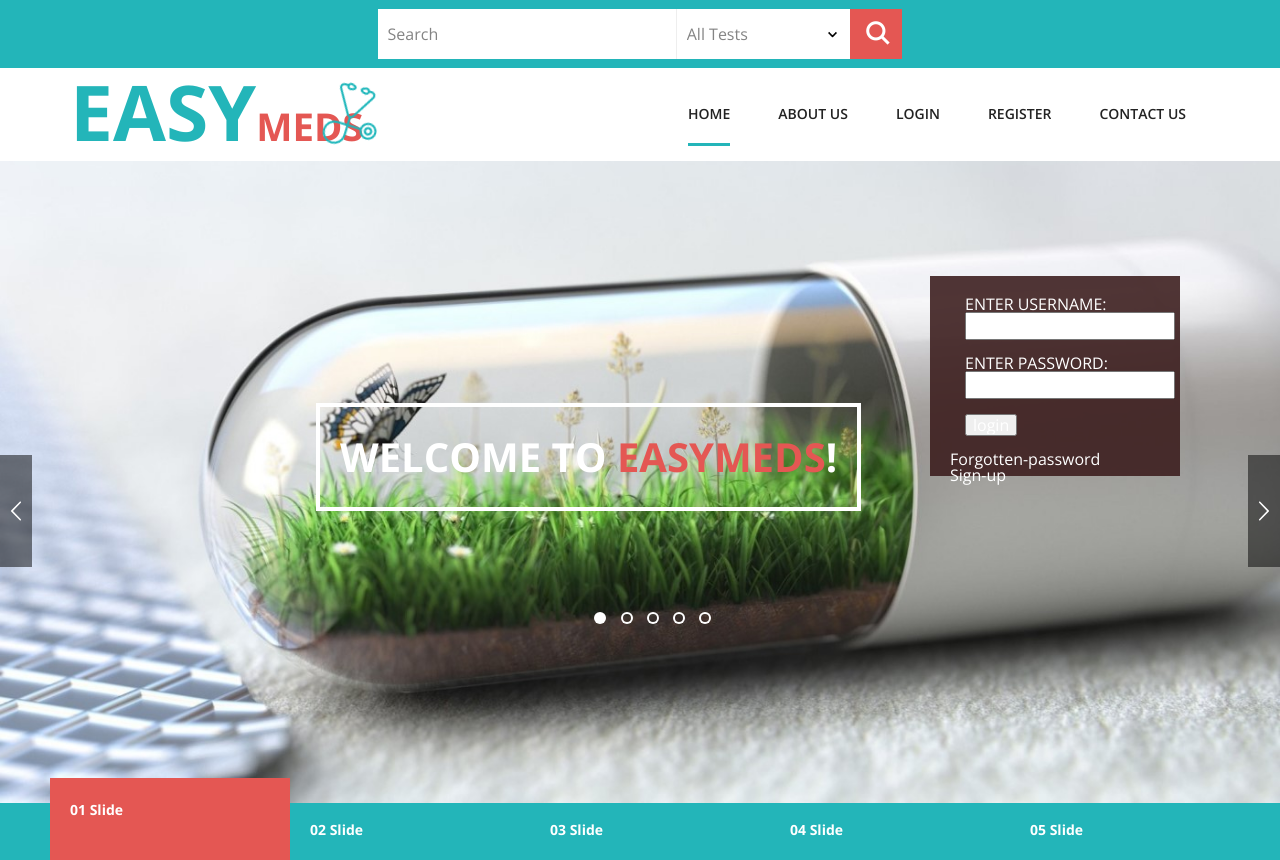
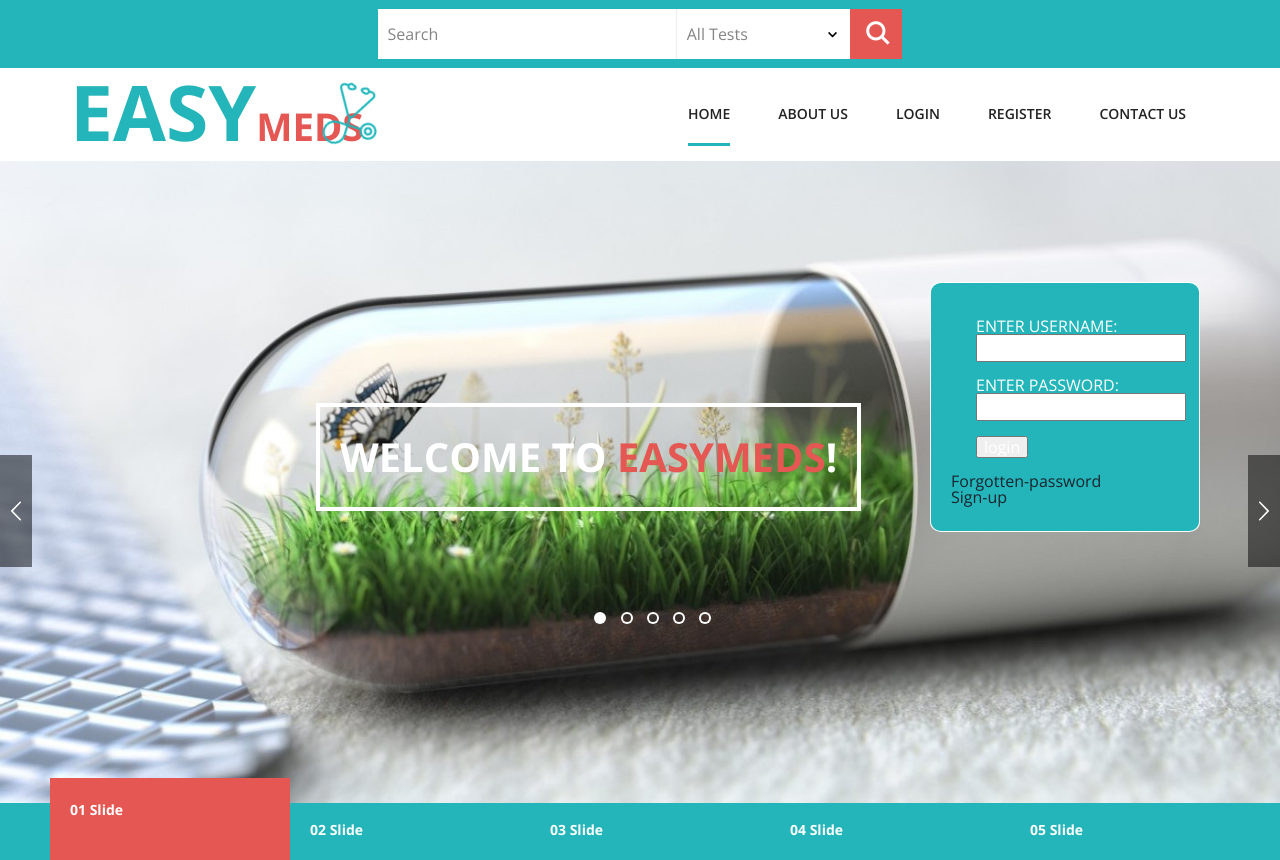
Before and after one commit to prince322/EasyMeds, a Django app: page / in a window 1280 px wide. Shown: the top 860 px of the page. Run offline with Django 3.2, Linux system fonts and the light colour scheme; some libraries are stand-ins or nearby versions.

Commit message:
database

```diff
--- a/assets/css/easymeds.css
+++ b/assets/css/easymeds.css
@@ -92,17 +92,55 @@ background:transparent;}
 
 /*login*/
 .log{
-height:200px;
-width:250px;
+height:250px;
+width:270px;
 position:absolute;
 left:930px;
-bottom:324px;
-background-color:rgba(60,30,30,0.89);
+bottom:268px;
+background:#23b5b9;
 padding:20px;
 z-index:1000;
-color:white;}
-.for{
-color:white;}
+color:white;
+border:1px solid white;
+border-radius:4%;}
+
+.for1{
+padding-top:6px;
+font-size:16px;
+font-style:italic;
+font-weight:bold;}
+
+.for2{
+margin-left:25px;
+color:white;
+font-style:italic;
+font-size:16px;
+font-weight:bold;
+}
 .lab{
-margin-left:15px;
-margin-bottom:15px;}
+margin-left:25px;
+margin-bottom:15px;
+margin-top:15px;
+}
+.l{
+font-size:16px;
+font-style:italic;
+font-weight:bold;
+}
+.inlog{
+border:none;
+outline:none;
+background:transparent;
+border-bottom:1px solid white;
+height:20px;
+width:185px;
+color:white;
+font-size:14px;
+}
+.bda{
+width:122px;
+margin-top:15px;
+color:black;
+margin-left:25px;
+font-size;16px;
+font-weight:bold;}
```
